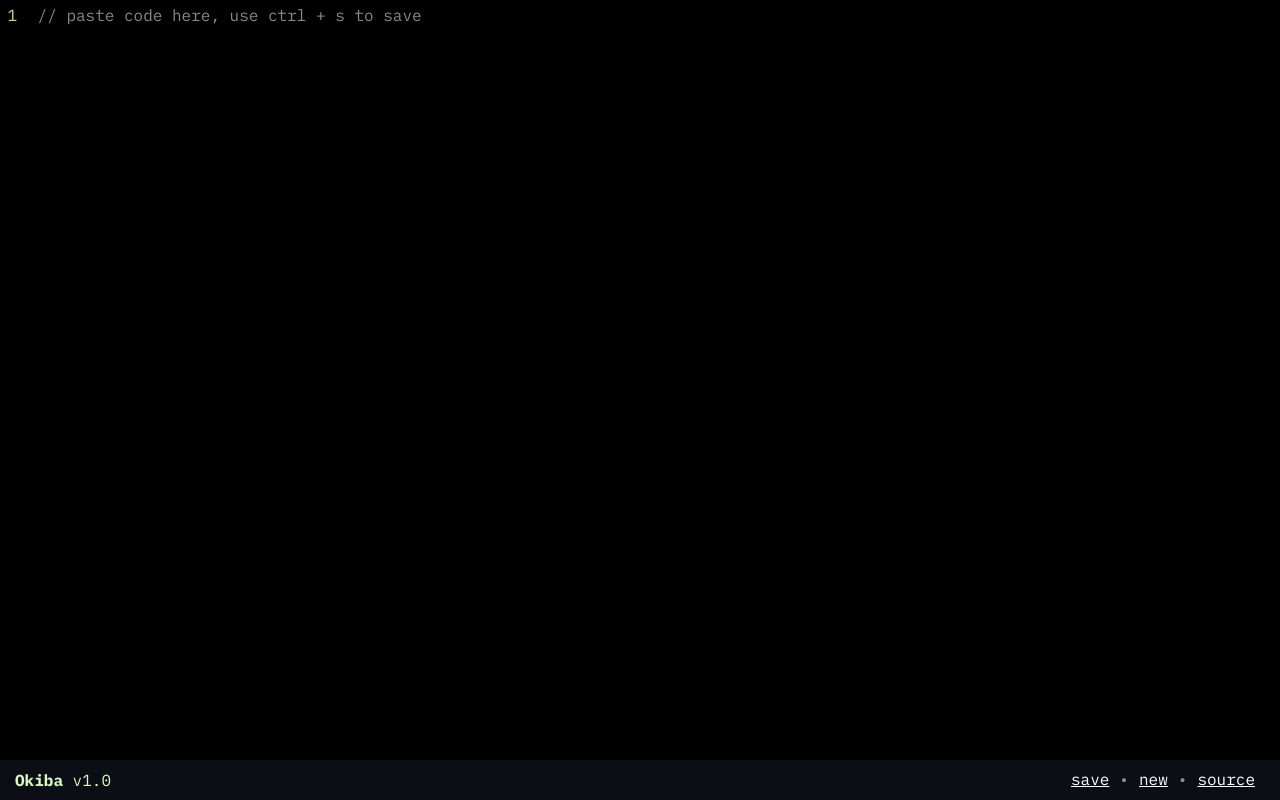
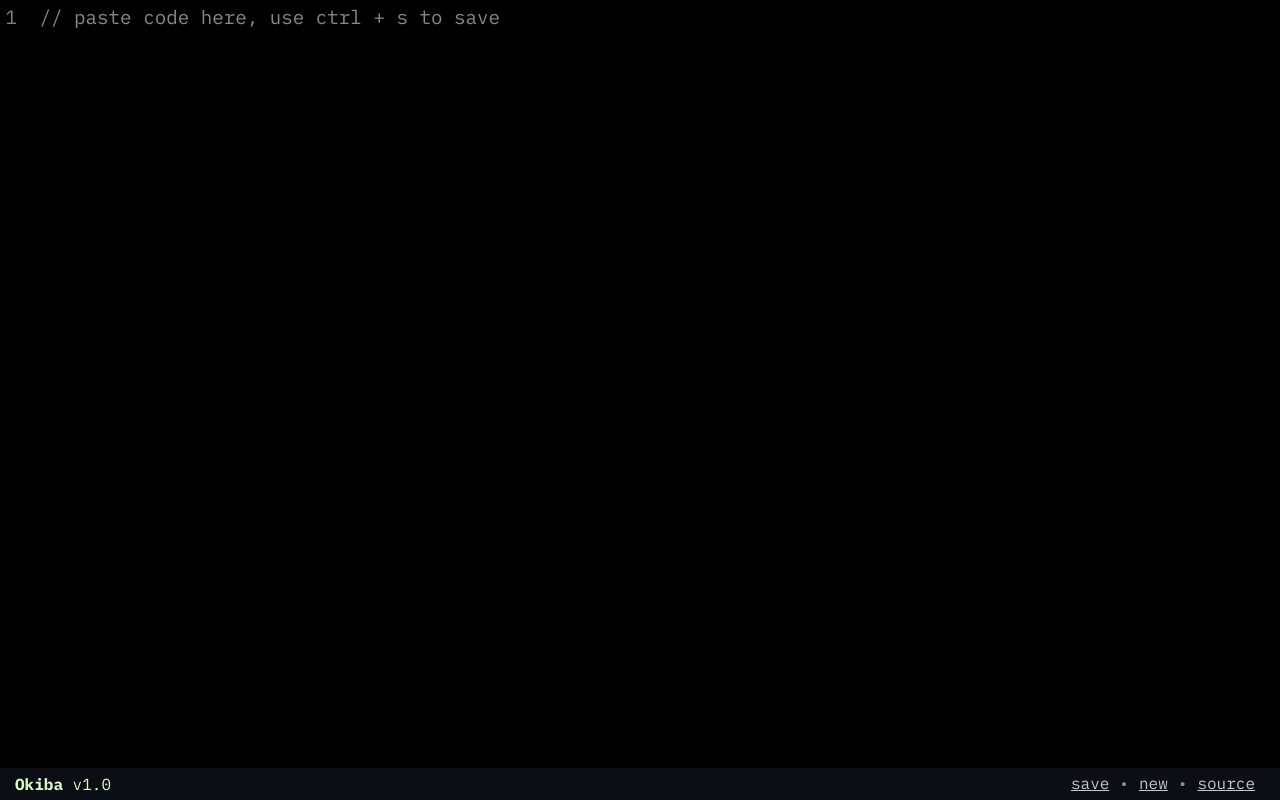
Before and after one commit to okiba-org/frontend, a React (Vite) app: page / in a window 1280 px wide. Built offline with nearby package versions, Linux system fonts and the light colour scheme; no server answers.

Commit message:
fix editor and layout css issues
Signed-off-by: alok8bb <alok8bb@gmail.com>

```diff
--- a/src/components/BottomBar.tsx
+++ b/src/components/BottomBar.tsx
@@ -5,8 +5,12 @@ const BottomBar: FunctionComponent<propTypes> = props => {
 	return (
 		<footer
 			style={{
-				height: "5vh",
-				minHeight: "30px",
+				height: "2rem",
+				minHeight: "1rem",
+				position: "relative",
+				left: "0",
+				bottom: "0",
+				width: "100%",
 				background: "#0B0E14",
 				display: "flex",
 				alignItems: "center",
@@ -20,6 +24,7 @@ const BottomBar: FunctionComponent<propTypes> = props => {
 					color: "#D9F8C4",
 					cursor: "pointer",
 					textDecoration: "none",
+					fontSize: "1rem",
 				}}
 				href="/"
 			>
@@ -29,13 +34,14 @@ const BottomBar: FunctionComponent<propTypes> = props => {
 				className="controls"
 				style={{
 					display: "flex",
+					alignItems: "center",
 					marginBottom: "2px",
-					alignItems: "center",
 				}}
 			>
 				{/* make component of these links some day */}
 
 				{props.isNewPaste ? (
+					<li style={listStyle}>
 						<a
 							href="#"
 							onClick={async () => {
@@ -45,38 +51,46 @@ const BottomBar: FunctionComponent<propTypes> = props => {
 							}}
 							style={linkStyle}
 						>
-						<li style={listStyle}>save</li>
+							save
 						</a>
+					</li>
 				) : (
+					<li style={listStyle}>
 						<a href={`/raw/${useParams().id}`} style={linkStyle}>
-						<li style={listStyle}>raw</li>
+							raw
 						</a>
+					</li>
 				)}
 				<Separator />
+				<li style={listStyle}>
 					<a href={"/"} style={linkStyle}>
-					<li style={listStyle}>new</li>
+						new
 					</a>
+				</li>
 				<Separator />
+				<li style={listStyle}>
 					<a
 						href={"https://github.com/okiba-org/"}
 						target="_blank"
 						style={linkStyle}
 					>
-					<li style={listStyle}>source</li>
+						source
 					</a>
+				</li>
 			</ul>
 		</footer>
 	);
 };
 
 const linkStyle = {
-	color: "white",
+	color: "rgba(255, 255, 255, 0.774)",
 };
 
 const listStyle = {
 	marginInline: "10px",
 	listStyle: "none",
-	fontSize: "2vh",
+	fontSize: "1rem",
+	height: "100%",
 };
 
 const Separator = () => (
--- a/src/components/Editor.tsx
+++ b/src/components/Editor.tsx
@@ -5,7 +5,6 @@ import Theme from "./EditorTheme";
 
 const Editor: FunctionComponent<propTypes> = props => {
 	return (
-		// TODO: custom implementation?
 		<CodeMirror
 			className="editor"
 			autoFocus={true}
@@ -19,7 +18,7 @@ const Editor: FunctionComponent<propTypes> = props => {
 				flex: 1,
 				overflowY: "auto",
 				fontFamily: "IBM Plex Mono",
-				fontSize: "1rem",
+				fontSize: "1.2rem",
 			}}
 			editable={props.editable}
 			readOnly={props.readonly}
--- a/src/components/EditorTheme.ts
+++ b/src/components/EditorTheme.ts
@@ -6,9 +6,8 @@ export default createTheme({
 	theme: "dark",
 	settings: {
 		background: "black",
-		// gutterBackground: "#0B0E14",
-		gutterBackground: "black",
-		gutterForeground: "#B8D7A3",
+		gutterBackground: "black", // line number background
+		gutterForeground: "gray", // line number
 		foreground: "#c9d1d9",
 		caret: "#c9d1d9",
 		selection: "#003d73",
--- a/src/index.css
+++ b/src/index.css
@@ -2,12 +2,14 @@
 
 * {
 	margin: 0;
+	padding: 0;
+	box-sizing: border-box;
 	font-family: "IBM Plex Mono", monospace;
 }
 
 body {
 	background: black;
-	color: white;
+	color: rgba(255, 255, 255, 0.774);
 }
 
 #root {
```
Lines whose indentation alone changed are shown as unchanged.
